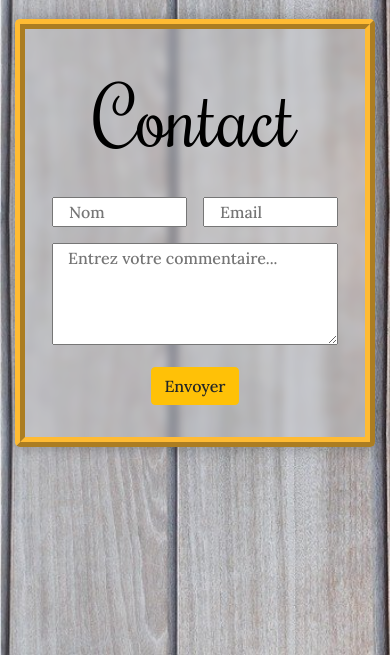
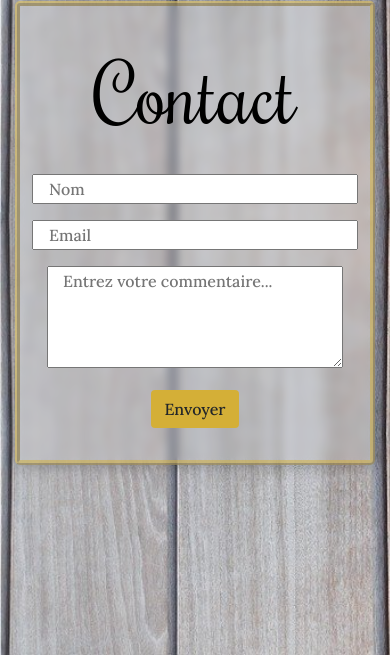
Before and after one commit to emmaleger58/catalogue_alcool, a PHP site: page /contact.php in a window 390 px wide. Shown: the part 229-884 px from the top of the page. Run offline with PHP 8.4, Linux system fonts and the light colour scheme; some libraries are stand-ins or nearby versions.

Commit message:
add border card

```diff
--- a/beer.php
+++ b/beer.php
@@ -57,7 +57,7 @@ include "include/config.php";
   </div>
 <div class=" container d-flex justify-content-center align-items-center py-2">
   <form class="form-group" action="" method="post">
-  <div class=" container d-flex align-items-center">
+  <div class=" select-beer container d-flex align-items-center">
       <div class="">
         <select class="form-control" name="type">
           <option value=''>toutes les bières</option>
@@ -69,7 +69,7 @@ include "include/config.php";
         </select>
       </div>
       <div class="p-2">
-        <input class="btn btn-warning" type="submit" name="submit" value="GO!!">
+        <input class="btn" type="submit" name="submit" value="GO!!">
       </div>
     </form>
   </div>
--- a/contact.php
+++ b/contact.php
@@ -14,13 +14,12 @@ include "include/navbar.php";
       <h1 class="py-3 px-5">Contact</h1>
     </div>
     <form class="form-row d-flex flex-column align-items-center" action="" method="POST">
-      <div class="d-flex">
-        <div class="p-2">
+
+      <div class="d-flex row">
+        <div class="p-2 col-md-6 col-12 ">
           <input id="nom" class="col" placeholder="Nom" type = "text" name="nom" required pattern="^[A-Za-z '-]+$" maxlength="25">
-
         </div>
-
-        <div class="p-2">
+        <div class="p-2 col-md-6 col-12 ">
           <input id="email" class="col" placeholder="Email" type = "email" name="email" required pattern="^[A-Za-z0-9._%-]+@{1}[A-Za-z0-9.-]+\.{1}[A-Za-z]{2,6}$">
         </div>
       </div>
@@ -31,7 +30,7 @@ include "include/navbar.php";
         </div>
 
         <div class="p-2">
-          <button type="submit" class=" btn btn-warning ">Envoyer</button>
+          <button type="submit" class=" btn">Envoyer</button>
         </div>
     </form>
   </div>
--- a/css/navbar.css
+++ b/css/navbar.css
@@ -33,7 +33,7 @@
 /* When you mouse over the navigation links, change their color */
 .sidenav a:hover, .offcanvas a:focus{
     color: #f1f1f1;
-  background: #3c3535;
+  background: #D4AF37;
 }
 
 /* Position and style the close button (top right corner) */
@@ -46,7 +46,7 @@
 }
 .closebtn{
 
-  background-color: gold;
+  background-color: #D4AF37	;
 
 
 }
@@ -77,7 +77,7 @@ body {
     background-color: #26262680;
     backdrop-filter: blur(5px);
     display: block;
-    color: gold;
+    color: #D4AF37;
     text-align: center;
     margin :20px 20px;
     padding: 14px 16px;
@@ -87,7 +87,7 @@ body {
 
 /* Change the color of links on hover */
 .topnav button:hover {
-    background-color: gold;
+    background-color: #D4AF37;
     color: black;
 }
 
--- a/css/style.css
+++ b/css/style.css
@@ -67,7 +67,8 @@ body{
   box-shadow: 0 0 1rem 0 rgba(0, 0, 0, .3);
   border-radius: 5px;
   background-color: rgba(255, 255, 255, .1);
-  backdrop-filter: blur(5px)
+  backdrop-filter: blur(5px);
+  border: 5px ridge rgba(255, 255, 255, .5);
 }
 
 .blurred-box-card{
@@ -76,6 +77,7 @@ body{
     background-color: rgba(255, 255, 255, .1);
     backdrop-filter: blur(5px);
     max-width : 70%;
+
 }
 
 .middle{
@@ -92,9 +94,14 @@ body{
 .contact-body{
   height: 100vh;
   font-family: 'Lora';
+
 }
 .contact-div{
-  border: 10px ridge #ffbb33;
+  border: 5px ridge #D4AF3780;
+
+}
+.contact-div .btn{
+  background-color: #D4AF37	;
 }
 .contact-body h1{
   font-family: "Rochester";
```
Also changed, not shown: css/main.css (+7 -0 lines), css/searchbar.css (+4 -4 lines).
